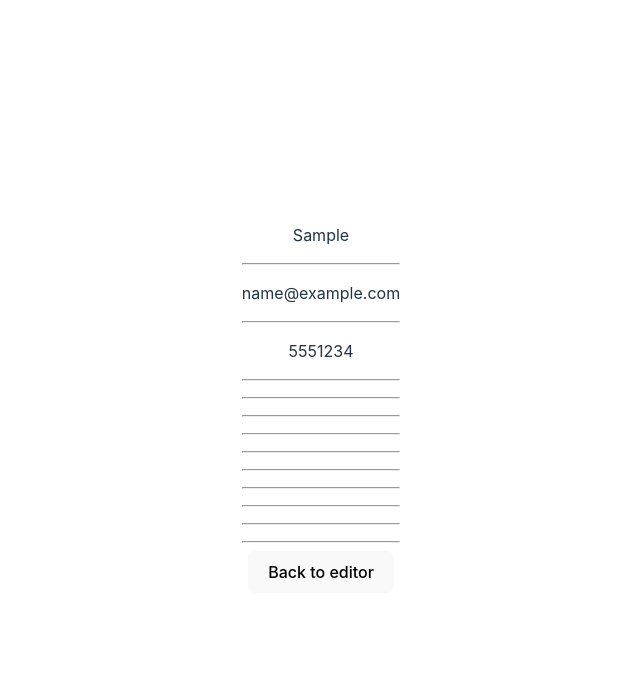
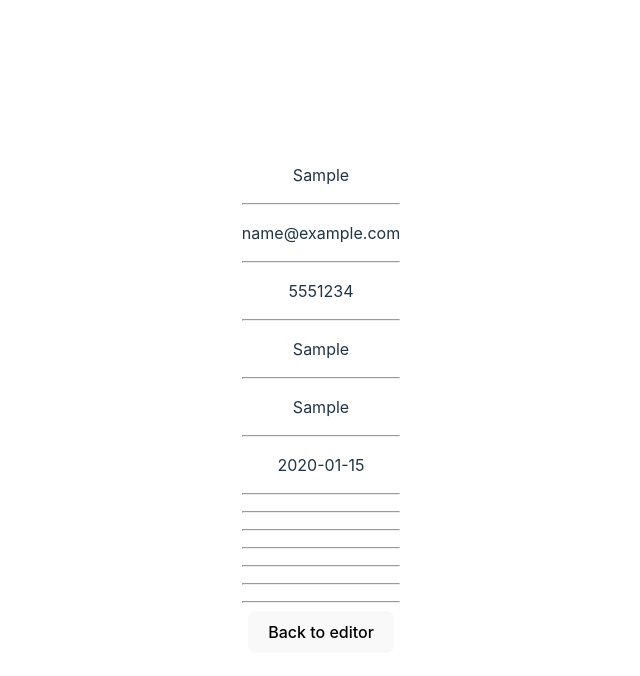
Before and after one commit to Uroboro-s/cv-builder, a React app: page / in a window 1280 px wide. Both pictures are taken after typing "Sample", "name@example.com", "5551234", "Sample", "Sample", "2020-01-15" into the empty fields and a click on the button "Submit". Shown: the top 676 px of the page, without its empty margins (319-959 px from the left). Built offline with nearby package versions, Linux system fonts and the light colour scheme; the HTML template or start-up script is replaced by a standard one.

Commit message:
Created components for display

```diff
--- a/src/components/CV.jsx
+++ b/src/components/CV.jsx
@@ -1,6 +1,9 @@
 /* eslint-disable react/prop-types */
 
 //import { useState } from "react";
+import PersonalDetails from "./PersonalDetailsDisplay";
+import Education from "./EducationDisplay";
+import Experience from "./ExperienceDisplay";
 
 function CVDisplay({details, toggleFunction}) {
     //console.log("control is here");
@@ -8,31 +11,15 @@ function CVDisplay({details, toggleFunction}) {
     console.log(details);
     return (
         <>
-            <div>
-                <p>{details.name}</p>
-                <hr />
-                <p>{details.email}</p>
-                <hr />
-                <p>{details.number}</p>
-                <hr />
-                <p>{details.institute}</p>
-                <hr />
-                <p>{details.degree}</p>
-                <hr />
-                <p>{details.startDate}</p>
-                <hr />
-                <p>{details.endDate}</p>
-                <hr />
-                <p>{details.company}</p>
-                <hr />
-                <p>{details.position}</p>
-                <hr />
-                <p>{details.role}</p>
-                <hr />
-                <p>{details.startDateJob}</p>
-                <hr />
-                <p>{details.endDateJob}</p>
-                <hr />
+            <div className="cv">
+                <PersonalDetails
+                    details={details}/>
+
+                <Education
+                    details={details}/>
+
+                <Experience
+                    details={details}/>
 
             </div>
             <button
--- /dev/null
+++ b/src/components/EducationDisplay.jsx
@@ -0,0 +1,17 @@
+/* eslint-disable react/prop-types */
+
+export default function Education({details}) {
+
+    return (
+        <>
+            <p>{details.education[0].institute}</p>
+            <hr />
+            <p>{details.education[0].degree}</p>
+            <hr />
+            <p>{details.education[0].startDate}</p>
+            <hr />
+            <p>{details.education[0].endDate}</p>
+            <hr />
+        </>
+    )
+}
--- /dev/null
+++ b/src/components/ExperienceDisplay.jsx
@@ -0,0 +1,19 @@
+/* eslint-disable react/prop-types */
+
+export default function Experience({details}) {
+
+    return (
+        <>
+            <p>{details.experience[0].company}</p>
+            <hr />
+            <p>{details.experience[0].position}</p>
+            <hr />
+            <p>{details.experience[0].role}</p>
+            <hr />
+            <p>{details.experience[0].startDateJob}</p>
+            <hr />
+            <p>{details.experience[0].endDateJob}</p>
+            <hr />
+        </>
+    )
+}
--- /dev/null
+++ b/src/components/PersonalDetailsDisplay.jsx
@@ -0,0 +1,16 @@
+/* eslint-disable react/prop-types */
+
+
+export default function PersonalDetails({details}) {
+
+    return (
+        <>
+            <p>{details.name}</p>
+            <hr />
+            <p>{details.email}</p>
+            <hr />
+            <p>{details.number}</p>
+            <hr />
+        </>
+    )
+}
```
